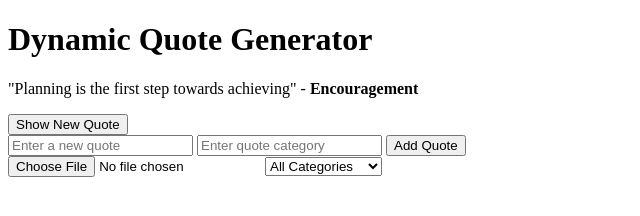
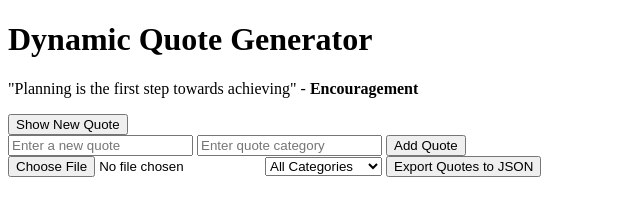
Before and after one commit to abongo123/alx_fe_javascript, a plain HTML site: page dom-manipulation/index.html in a window 1280 px wide. Shown: the whole page, without its empty margins (0-640 px from the left). Drawn offline with Linux system fonts and the light colour scheme.

Commit message:
Update index.html

```diff
--- a/dom-manipulation/index.html
+++ b/dom-manipulation/index.html
@@ -20,6 +20,7 @@
     <option value="all">All Categories</option>
     <!-- Dynamically populated categories -->
   </select>
+  <button id="exportButton">Export Quotes to JSON</button>
   <div id="notification" style="display: none;">
     <p>New data was synced with the server! <button id="resolveConflictButton">Resolve Conflicts</button></p>
 </div>
```
